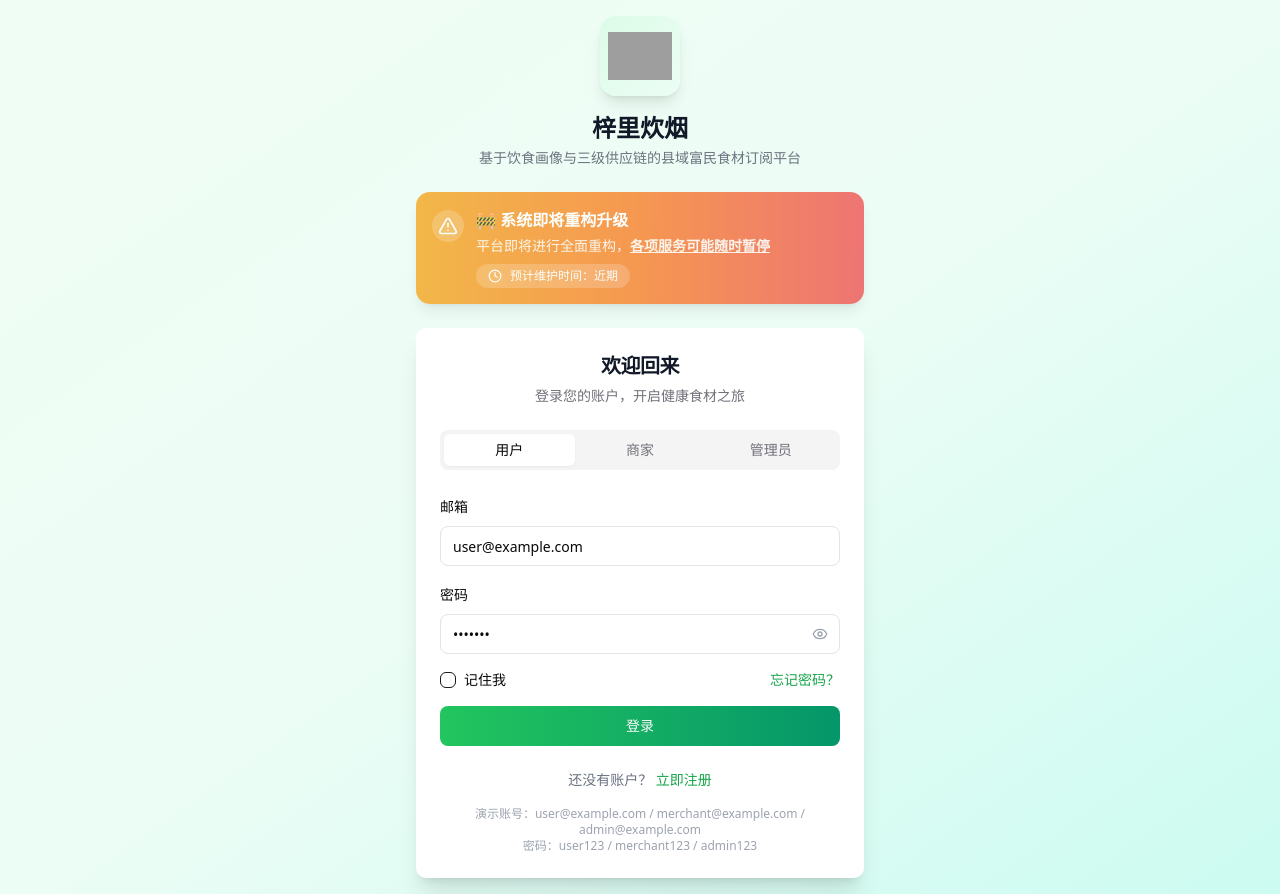
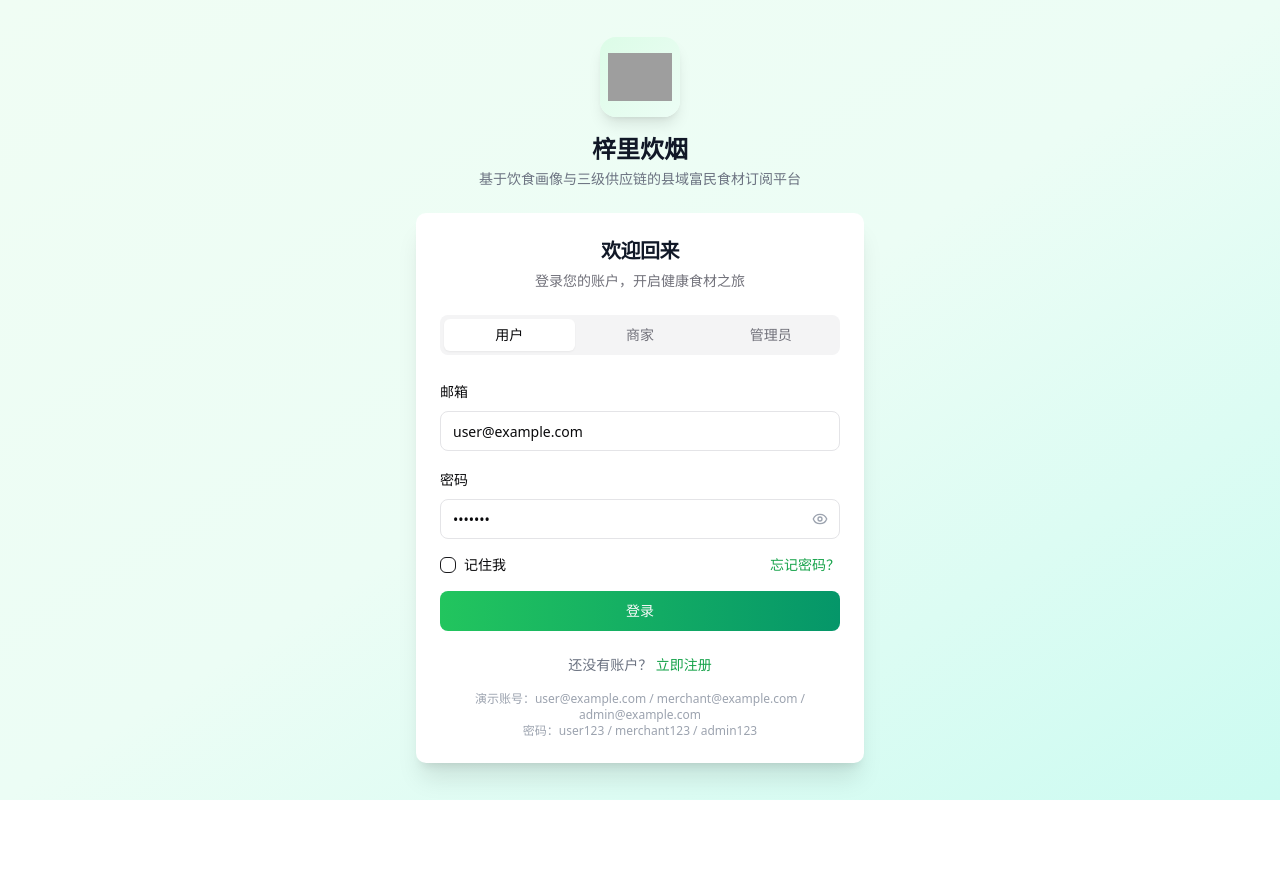
Before and after one commit to HaoChenXX/food-subscription, a React (Vite) app in the folder frontend-src/: page /login in a window 1280 px wide. After the commit the page ends 800 px from the top, so only its background shows below. Built offline with nearby package versions, Linux system fonts and the light colour scheme; grey boxes are pictures that could not be loaded.

Commit message:
移除重构标识和提示组件

```diff
--- a/frontend-src/src/components/RebuildNotice.tsx
+++ /dev/null
@@ -1,72 +0,0 @@
-import { AlertTriangle, Clock, X } from 'lucide-react';
-import { useState } from 'react';
-import { Button } from '@/components/ui/button';
-
-export function RebuildNotice() {
-  const [isDismissed, setIsDismissed] = useState(false);
-
-  if (isDismissed) return null;
-
-  return (
-    <div className="fixed top-0 left-0 right-0 z-[100] bg-gradient-to-r from-amber-500 via-orange-500 to-red-500 text-white shadow-lg">
-      <div className="max-w-7xl mx-auto px-4 py-3 sm:px-6 lg:px-8">
-        <div className="flex items-center justify-between flex-wrap gap-2">
-          <div className="flex items-center gap-3">
-            <div className="flex-shrink-0 w-10 h-10 rounded-full bg-white/20 flex items-center justify-center animate-pulse">
-              <AlertTriangle className="w-6 h-6" />
-            </div>
-            <div>
-              <h3 className="font-bold text-base sm:text-lg">
-                🚧 系统即将重构升级
-              </h3>
-              <p className="text-white/90 text-xs sm:text-sm mt-0.5">
-                平台即将进行全面重构，<span className="font-bold underline">各项服务可能随时暂停</span>，请尽快处理未完成的订单
-              </p>
-            </div>
-          </div>
-          <div className="flex items-center gap-3">
-            <div className="hidden sm:flex items-center gap-2 bg-white/20 px-3 py-1.5 rounded-full">
-              <Clock className="w-4 h-4" />
-              <span className="text-sm font-medium">预计维护时间：近期</span>
-            </div>
-            <Button
-              variant="ghost"
-              size="icon"
-              onClick={() => setIsDismissed(true)}
-              className="text-white hover:bg-white/20 flex-shrink-0"
-            >
-              <X className="w-5 h-5" />
-            </Button>
-          </div>
-        </div>
-      </div>
-      {/* 底部条纹装饰 */}
-      <div className="h-1 w-full bg-[repeating-linear-gradient(45deg,transparent,transparent_10px,rgba(255,255,255,0.3)_10px,rgba(255,255,255,0.3)_20px)]" />
-    </div>
-  );
-}
-
-// 简化的内联版本，用于登录/注册页面
-export function RebuildNoticeInline() {
-  return (
-    <div className="w-full bg-gradient-to-r from-amber-500 via-orange-500 to-red-500 text-white rounded-xl p-4 shadow-lg mb-6 animate-in fade-in slide-in-from-top-2 duration-500">
-      <div className="flex items-start gap-3">
-        <div className="flex-shrink-0 w-8 h-8 rounded-full bg-white/20 flex items-center justify-center mt-0.5">
-          <AlertTriangle className="w-5 h-5" />
-        </div>
-        <div className="flex-1">
-          <h3 className="font-bold text-base">
-            🚧 系统即将重构升级
-          </h3>
-          <p className="text-white/90 text-sm mt-1">
-            平台即将进行全面重构，<span className="font-bold underline">各项服务可能随时暂停</span>
-          </p>
-          <div className="flex items-center gap-2 mt-2 bg-white/20 px-3 py-1 rounded-full w-fit">
-            <Clock className="w-3.5 h-3.5" />
-            <span className="text-xs font-medium">预计维护时间：近期</span>
-          </div>
-        </div>
-      </div>
-    </div>
-  );
-}
--- a/frontend-src/src/pages/Login.tsx
+++ b/frontend-src/src/pages/Login.tsx
@@ -8,7 +8,7 @@ import { Label } from '@/components/ui/label';
 import { Card, CardContent, CardDescription, CardFooter, CardHeader, CardTitle } from '@/components/ui/card';
 import { Tabs, TabsContent, TabsList, TabsTrigger } from '@/components/ui/tabs';
 import { Checkbox } from '@/components/ui/checkbox';
-import { Eye, EyeOff, Loader2, AlertTriangle, Clock } from 'lucide-react';
+import { Eye, EyeOff, Loader2 } from 'lucide-react';
 import { useAuthStore } from '@/store';
 import api from '@/api';
 
@@ -87,25 +87,6 @@ export default function Login() {
           </div>
           <h1 className="mt-4 text-2xl font-bold text-gray-900">梓里炊烟</h1>
           <p className="text-sm text-gray-500 mt-1">基于饮食画像与三级供应链的县域富民食材订阅平台</p>
-        </div>
-
-        {/* 重构提示 */}
-        <div className="w-full bg-gradient-to-r from-amber-500 via-orange-500 to-red-500 text-white rounded-xl p-4 shadow-lg mb-6 animate-pulse">
-          <div className="flex items-start gap-3">
-            <div className="flex-shrink-0 w-8 h-8 rounded-full bg-white/20 flex items-center justify-center mt-0.5">
-              <AlertTriangle className="w-5 h-5" />
-            </div>
-            <div className="flex-1">
-              <h3 className="font-bold text-base">🚧 系统即将重构升级</h3>
-              <p className="text-white/90 text-sm mt-1">
-                平台即将进行全面重构，<span className="font-bold underline">各项服务可能随时暂停</span>
-              </p>
-              <div className="flex items-center gap-2 mt-2 bg-white/20 px-3 py-1 rounded-full w-fit">
-                <Clock className="w-3.5 h-3.5" />
-                <span className="text-xs font-medium">预计维护时间：近期</span>
-              </div>
-            </div>
-          </div>
         </div>
 
         <Card className="shadow-xl border-0">
--- a/frontend-src/src/pages/Register.tsx
+++ b/frontend-src/src/pages/Register.tsx
@@ -7,7 +7,7 @@ import { Input } from '@/components/ui/input';
 import { Label } from '@/components/ui/label';
 import { Card, CardContent, CardDescription, CardFooter, CardHeader, CardTitle } from '@/components/ui/card';
 import { Checkbox } from '@/components/ui/checkbox';
-import { Eye, EyeOff, Loader2, ArrowLeft, User, Store, AlertTriangle, Clock } from 'lucide-react';
+import { Eye, EyeOff, Loader2, ArrowLeft, User, Store } from 'lucide-react';
 import { useAuthStore } from '@/store';
 import api from '@/api';
 
@@ -79,25 +79,6 @@ export default function Register() {
           </div>
           <h1 className="mt-4 text-2xl font-bold text-gray-900">梓里炊烟</h1>
           <p className="text-sm text-gray-500 mt-1">县域富民食材订阅平台</p>
-        </div>
-
-        {/* 重构提示 */}
-        <div className="w-full bg-gradient-to-r from-amber-500 via-orange-500 to-red-500 text-white rounded-xl p-4 shadow-lg mb-6 animate-pulse">
-          <div className="flex items-start gap-3">
-            <div className="flex-shrink-0 w-8 h-8 rounded-full bg-white/20 flex items-center justify-center mt-0.5">
-              <AlertTriangle className="w-5 h-5" />
-            </div>
-            <div className="flex-1">
-              <h3 className="font-bold text-base">🚧 系统即将重构升级</h3>
-              <p className="text-white/90 text-sm mt-1">
-                平台即将进行全面重构，<span className="font-bold underline">各项服务可能随时暂停</span>
-              </p>
-              <div className="flex items-center gap-2 mt-2 bg-white/20 px-3 py-1 rounded-full w-fit">
-                <Clock className="w-3.5 h-3.5" />
-                <span className="text-xs font-medium">预计维护时间：近期</span>
-              </div>
-            </div>
-          </div>
         </div>
 
         <Card className="shadow-xl border-0">
--- a/frontend-src/src/pages/admin/Layout.tsx
+++ b/frontend-src/src/pages/admin/Layout.tsx
@@ -1,7 +1,6 @@
 import { Outlet, Link, useLocation, useNavigate } from 'react-router-dom';
 import { useState } from 'react';
 import { useAuthStore, useUIStore } from '@/store';
-import { RebuildNotice } from '@/components/RebuildNotice';
 import { Button } from '@/components/ui/button';
 import { Avatar, AvatarFallback, AvatarImage } from '@/components/ui/avatar';
 import {
@@ -62,8 +61,7 @@ export default function AdminLayout() {
 
   return (
     <>
-      <RebuildNotice />
-      <div className="min-h-screen bg-gray-50 flex pt-[72px]">
+      <div className="min-h-screen bg-gray-50 flex">
       {/* 桌面端侧边栏 */}
       <aside
         className={`hidden lg:flex flex-col bg-slate-900 text-white transition-all duration-300 ${
--- a/frontend-src/src/pages/merchant/Layout.tsx
+++ b/frontend-src/src/pages/merchant/Layout.tsx
@@ -1,7 +1,6 @@
 import { Outlet, Link, useLocation, useNavigate } from 'react-router-dom';
 import { useState } from 'react';
 import { useAuthStore, useUIStore } from '@/store';
-import { RebuildNotice } from '@/components/RebuildNotice';
 import { Button } from '@/components/ui/button';
 import { Avatar, AvatarFallback, AvatarImage } from '@/components/ui/avatar';
 import {
@@ -61,8 +60,7 @@ export default function MerchantLayout() {
 
   return (
     <>
-      <RebuildNotice />
-      <div className="min-h-screen bg-gray-50 flex pt-[72px]">
+      <div className="min-h-screen bg-gray-50 flex">
       {/* 桌面端侧边栏 */}
       <aside
         className={`hidden lg:flex flex-col bg-white border-r border-gray-200 transition-all duration-300 ${
--- a/frontend-src/src/pages/user/Layout.tsx
+++ b/frontend-src/src/pages/user/Layout.tsx
@@ -1,7 +1,6 @@
 import { Outlet, Link, useLocation, useNavigate } from 'react-router-dom';
 import { useState } from 'react';
 import { useAuthStore, useCartStore, useUIStore } from '@/store';
-import { RebuildNotice } from '@/components/RebuildNotice';
 import { Button } from '@/components/ui/button';
 import { Badge } from '@/components/ui/badge';
 import { Avatar, AvatarFallback, AvatarImage } from '@/components/ui/avatar';
@@ -72,8 +71,7 @@ export default function UserLayout() {
 
   return (
     <>
-      <RebuildNotice />
-      <div className="min-h-screen bg-gray-50 flex pt-[72px]">
+      <div className="min-h-screen bg-gray-50 flex">
       {/* 桌面端侧边栏 */}
       <aside
         className={`hidden lg:flex flex-col bg-white border-r border-gray-200 transition-all duration-300 ${
```
